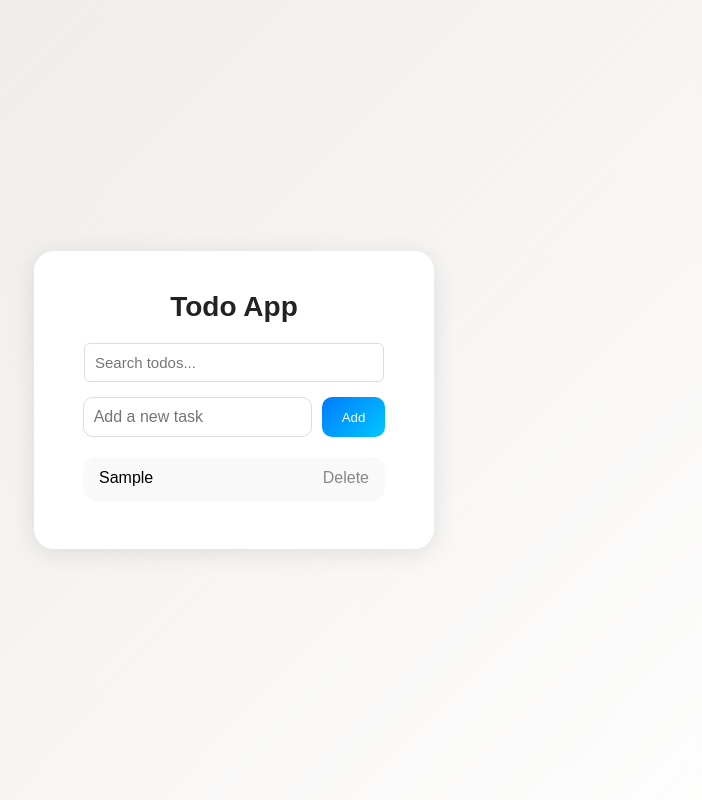
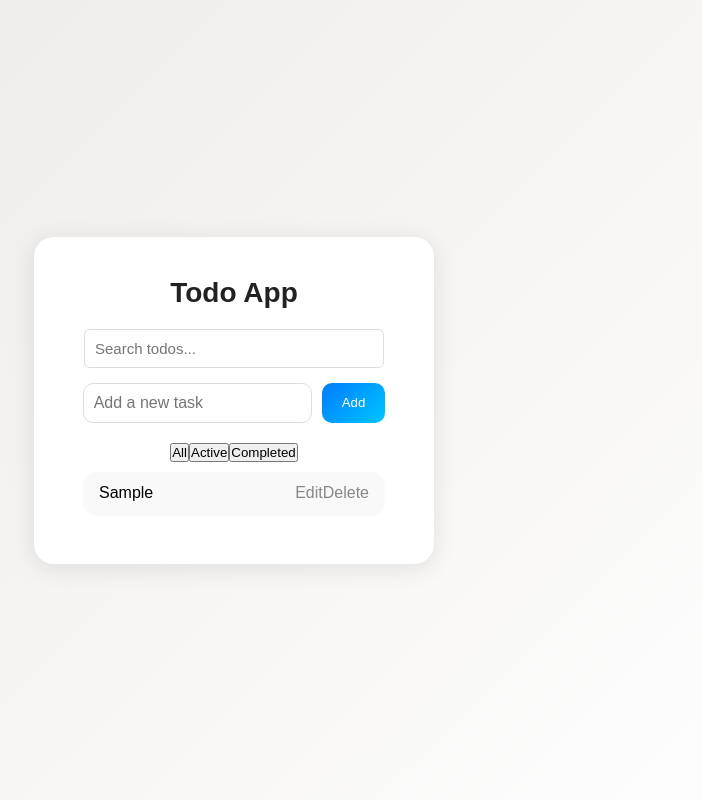
Before and after one commit to melikerensoysal/todo-react, a React (Vite) app: page / in a window 1280 px wide. Both pictures are taken after typing "Sample" into the empty fields and a click on the button "Add". Shown: the whole page, without its empty margins (406-1108 px from the left). Built offline with nearby package versions, Linux system fonts and the light colour scheme.

Commit message:
feat: add All/Active/Completed filters to todo list

```diff
--- a/src/App.jsx
+++ b/src/App.jsx
@@ -10,6 +10,7 @@ function App() {
   });
 
   const [search, setSearch] = useState("");
+  const [filter, setFilter] = useState("All"); // "All", "Active", "Completed"
 
   useEffect(() => {
     localStorage.setItem("todos", JSON.stringify(todos));
@@ -35,9 +36,16 @@ function App() {
     setTodos(todos.map((todo) => (todo.id === id ? { ...todo, text: newText } : todo)));
   };
 
-  const filteredTodos = todos.filter((todo) =>
-    todo.text.toLowerCase().includes(search.toLowerCase())
-  );
+  const filteredTodos = todos
+    .filter((todo) =>
+      todo.text.toLowerCase().includes(search.toLowerCase())
+    )
+    .filter((todo) => {
+      if (filter === "All") return true;
+      if (filter === "Active") return !todo.completed;
+      if (filter === "Completed") return todo.completed;
+      return true;
+    });
 
   return (
     <div className="app">
@@ -49,7 +57,30 @@ function App() {
         onChange={(e) => setSearch(e.target.value)}
         className="search"
       />
+
       <TodoForm addTodo={addTodo} />
+
+      <div className="filters">
+        <button
+          onClick={() => setFilter("All")}
+          className={filter === "All" ? "active" : ""}
+        >
+          All
+        </button>
+        <button
+          onClick={() => setFilter("Active")}
+          className={filter === "Active" ? "active" : ""}
+        >
+          Active
+        </button>
+        <button
+          onClick={() => setFilter("Completed")}
+          className={filter === "Completed" ? "active" : ""}
+        >
+          Completed
+        </button>
+      </div>
+
       <TodoList
         todos={filteredTodos}
         toggleTodo={toggleTodo}
--- a/src/components/TodoItem.jsx
+++ b/src/components/TodoItem.jsx
@@ -1,10 +1,35 @@
-import React from "react";
+import React, { useState } from "react";
 
-function TodoItem({ todo, toggleTodo, deleteTodo }) {
+function TodoItem({ todo, toggleTodo, deleteTodo, editTodo }) {
+  const [isEditing, setIsEditing] = useState(false);
+  const [newText, setNewText] = useState(todo.text);
+
+  const handleEdit = () => {
+    if (isEditing && newText.trim() !== "") {
+      editTodo(todo.id, newText);
+    }
+    setIsEditing(!isEditing);
+  };
+
   return (
     <li className={`todo-item ${todo.completed ? "completed" : ""}`}>
-      <span onClick={() => toggleTodo(todo.id)}>{todo.text}</span>
-      <button onClick={() => deleteTodo(todo.id)}>Delete</button>
+      {isEditing ? (
+        <input
+          type="text"
+          value={newText}
+          onChange={(e) => setNewText(e.target.value)}
+          onKeyDown={(e) => {
+            if (e.key === "Enter") handleEdit();
+          }}
+          autoFocus
+        />
+      ) : (
+        <span onClick={() => toggleTodo(todo.id)}>{todo.text}</span>
+      )}
+      <div>
+        <button onClick={handleEdit}>{isEditing ? "Save" : "Edit"}</button>
+        <button onClick={() => deleteTodo(todo.id)}>Delete</button>
+      </div>
     </li>
   );
 }
```
